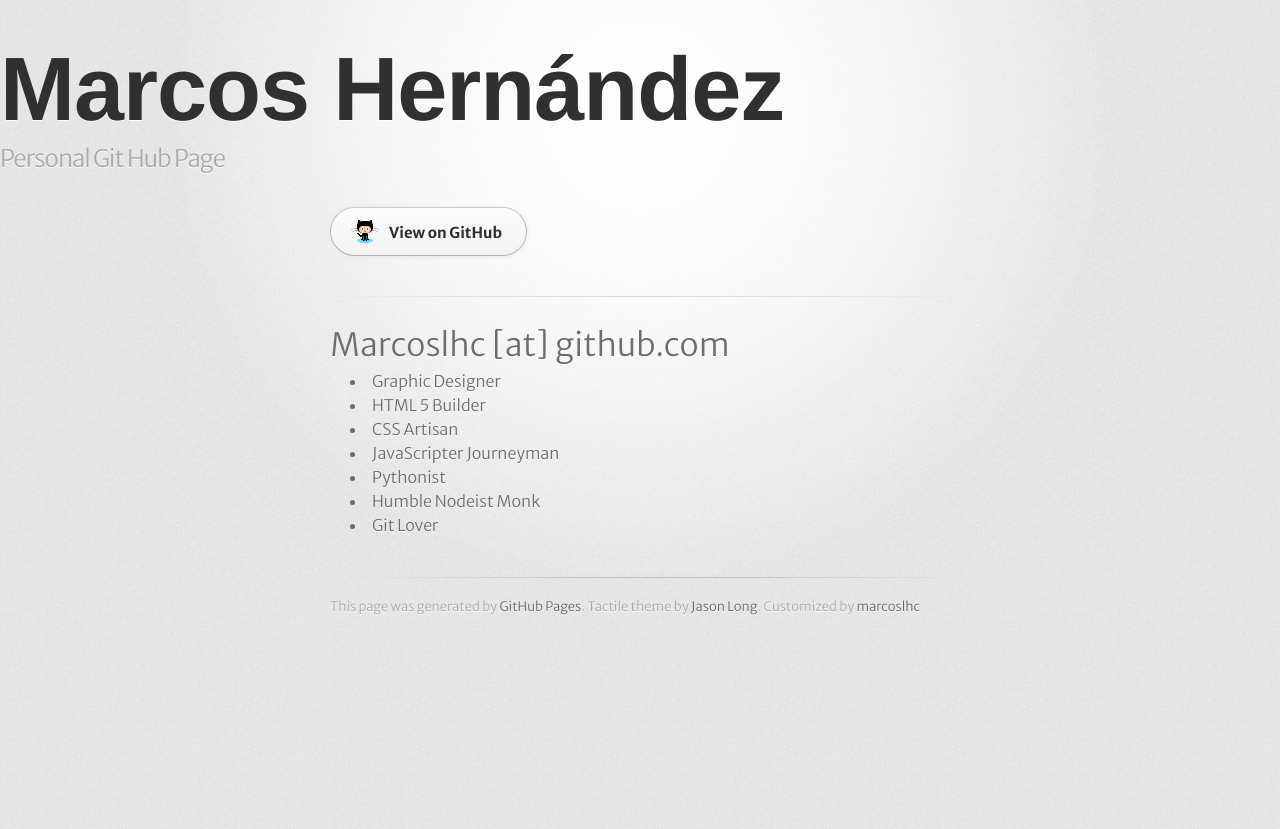
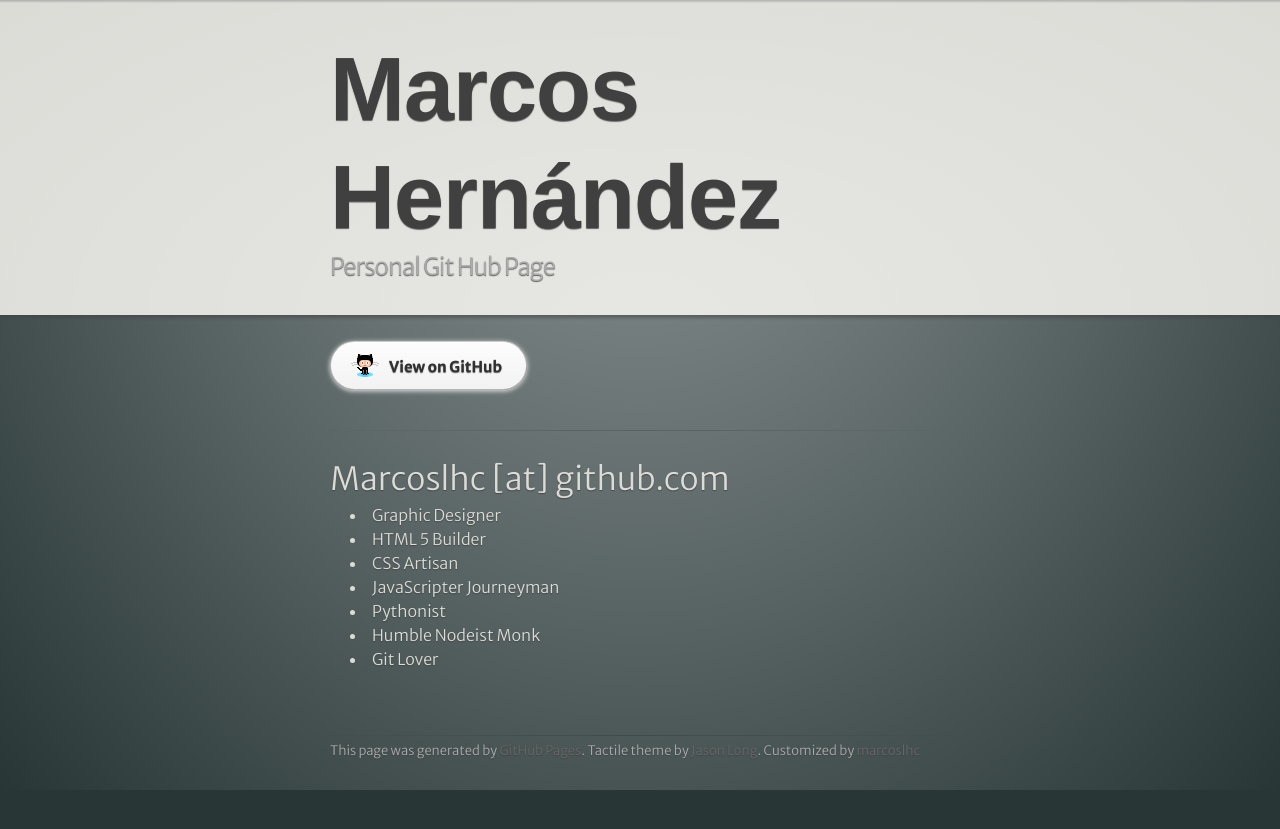
Before and after one commit to marcoslhc/marcoslhc.github.com, a Jekyll site: the page built from index.html, in a window 1280 px wide. Shown: the top 829 px of the page. Built offline with Jekyll 4.4.1, drawn with Linux system fonts in a browser that asks for light colours; some web fonts are replaced.

Commit message:
Many changes in styles

```diff
--- a/stylesheets/stylesheet.css
+++ b/stylesheets/stylesheet.css
@@ -51,10 +51,10 @@
 body {
   font-size: 1em;
   line-height: 1.5;
-  background: #e7e7e7 url(../images/body-bg.png) 0 0 repeat;
+  background: rgb(40,54,54);
   font-family: 'Merriweather Sans', Helvetica, Arial, serif;
-  text-shadow: 0 1px 0 rgba(255, 255, 255, 0.8);
-  color: #6d6d6d;
+  text-shadow: 0 1px 1px rgba(64, 64, 64, 0.8);
+  color: rgb(220,220,215);
 }
 
 a {
@@ -67,13 +67,21 @@
 header {
   padding-top: 35px;
   padding-bottom: 25px;
+  background-image:-webkit-linear-gradient(top,rgba(64,64,64,.3) 0%,rgba(64,64,64,.0) 1%),
+  -webkit-radial-gradient(center bottom,rgba(255,255,255,0.3) 0%, rgba(255,255,255,0) 100%);
+  background-color:rgb(220,220,215);
+  box-shadow:0 3px 3px rgba(64,64,64,0.5);
+
 }
-
+header .center-block {
+    margin:0 auto;
+    width:620px;
+}
 header h1 {
   font-family: 'Yesteryear', 'Helvetica Neue', Helvetica, Arial, serif; font-weight: 900;
   letter-spacing: -1px;
   font-size: 90px;
-  color: #303030;
+  color: rgb(64,64,64);
   line-height: 1.2;
 }
 
@@ -86,13 +94,13 @@
 }
 
 #container {
-  background: transparent url(../images/highlight-bg.jpg) 50% 0 no-repeat;
+  background: transparent -webkit-radial-gradient(center top, rgba(255,255,255,.5) 0%, rgba(255,255,255,.0) 100%);
   min-height: 595px;
 }
 
 .inner {
   width: 620px;
-  margin: 0 auto;
+  margin: 1.6em auto 0px;
 }
 
 #container .inner img {
@@ -308,14 +316,21 @@
 dl dt {
   color: #303030;
 }
-
+footer:before{
+  display:block;
+  content:'';
+  background:transparent url('../images/hr.png') 50% 50% no-repeat;
+  width:100%;
+  height:10px;
+}
 footer {
-  background: transparent url('../images/hr.png') 0 0 no-repeat;
+  display:block;
   margin-top: 40px;
   padding-top: 20px;
   padding-bottom: 30px;
   font-size: 13px;
   color: #aaa;
+  width:620px;
 }
 
 footer a {
@@ -324,6 +339,7 @@
 footer a:hover {
   color: #444;
 }
+
 
 /* MISC */
 .clearfix:after {
```
